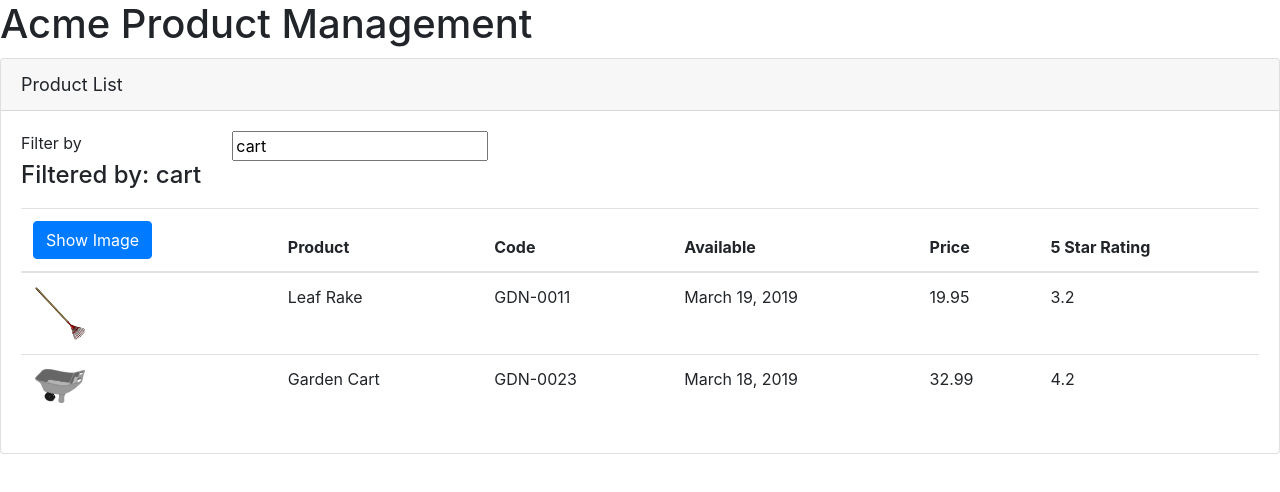
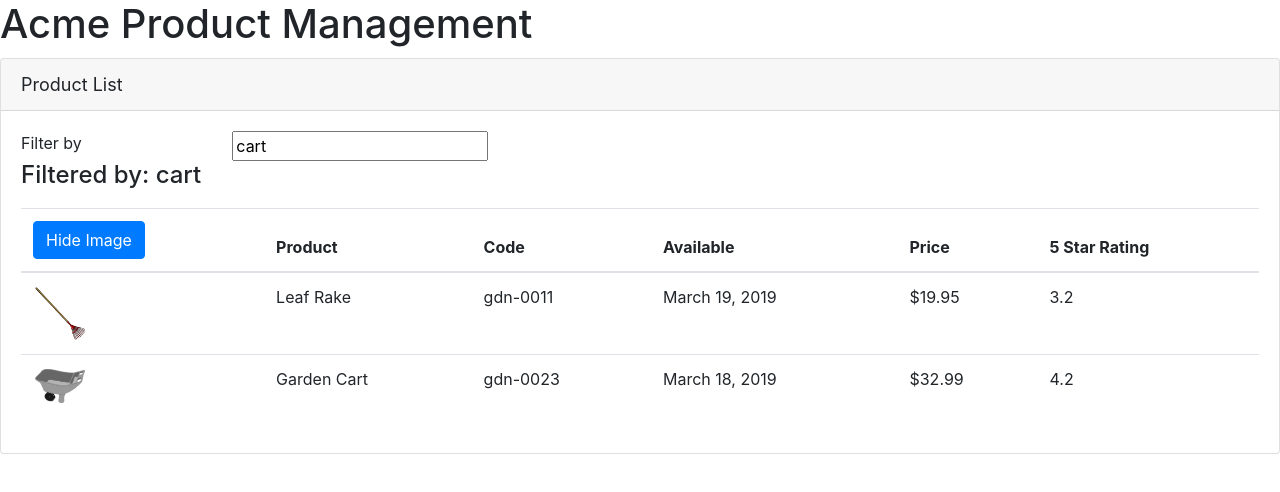
Before and after one commit to m0nq/acme-product-manager, an Angular app: page / in a window 1280 px wide. Shown: the top 492 px of the page. Built offline with nearby package versions, Linux system fonts and the light colour scheme.

Commit message:
Created Product interface

```diff
--- a/src/app/product-list/product-list.component.html
+++ b/src/app/product-list/product-list.component.html
@@ -18,7 +18,9 @@
         <thead>
           <tr>
             <th>
-              <button class="btn btn-primary">Show Image</button>
+              <button class="btn btn-primary" (click)="toggleImage()">
+                {{showImage ? 'Hide' : 'Show'}} Image
+              </button>
             </th>
             <th>Product</th>
             <th>Code</th>
@@ -30,15 +32,16 @@
         <tbody>
           <tr *ngFor="let product of products">
             <td>
-              <img [src]="product.imageUrl" [alt]="product.description"
+              <img *ngIf="showImage" [src]="product.imageUrl"
+                   [alt]="product.description"
                    [title]="product.productName"
                    [style.width.px]="imageWidth"
                    [style.margin.px]="imageMargin">
             </td>
             <td>{{product.productName}}</td>
-            <td>{{product.productCode}}</td>
+            <td>{{product.productCode | lowercase}}</td>
             <td>{{product.releaseDate}}</td>
-            <td>{{product.price}}</td>
+            <td>{{product.price | currency: 'USD' : 'symbol' : '1.2-2'}}</td>
             <td>{{product.starRating}}</td>
           </tr>
         </tbody>
--- a/src/app/product-list/product-list.component.ts
+++ b/src/app/product-list/product-list.component.ts
@@ -1,4 +1,5 @@
 import { Component, OnInit } from '@angular/core';
+import { Product } from './products';
 
 @Component({
   selector: 'cq-products',
@@ -11,7 +12,8 @@ export class ProductListComponent implements OnInit {
   imageWidth: number = 50;
   imageMargin: number = 2;
   listFilter: string = 'cart';
-  products: any[] = [
+  showImage: boolean = true;
+  products: Product[] = [
     {
       productId: 1,
       productName: 'Leaf Rake',
@@ -39,4 +41,8 @@ export class ProductListComponent implements OnInit {
 
   ngOnInit() {
   }
+
+  toggleImage() {
+    this.showImage = !this.showImage;
+  }
 }
--- /dev/null
+++ b/src/app/product-list/products.ts
@@ -0,0 +1,10 @@
+export interface Product {
+  productId: number;
+  productName: string;
+  productCode: string;
+  releaseDate: string;
+  description: string;
+  price: number;
+  starRating: number;
+  imageUrl: string;
+}
```
